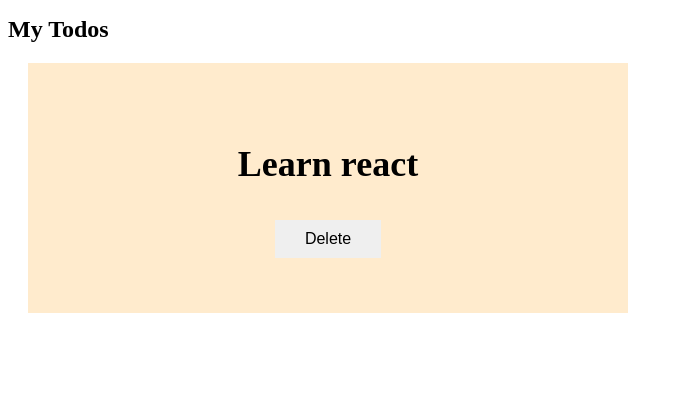
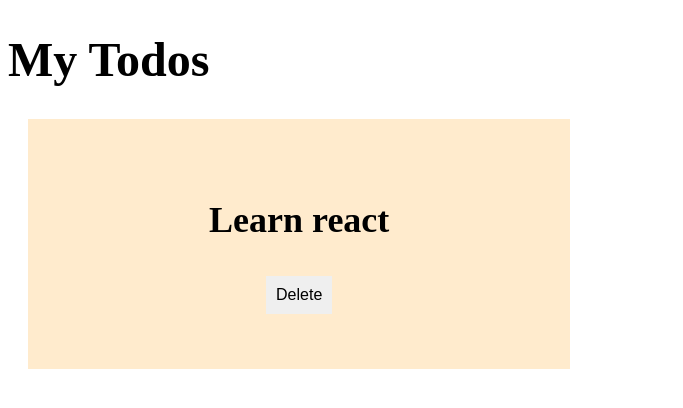
Before and after one commit to nguyxntuantai/CSE391-BTTH05, a plain HTML site: page index.html in a window 1280 px wide. Shown: the whole page, without its empty margins (0-683 px from the left). Drawn offline with Linux system fonts and the light colour scheme.

Commit message:
Add files via upload

```diff
--- a/index.html
+++ b/index.html
@@ -10,8 +10,8 @@
 </head>
 
 <body>
-    <div>
-        <h1 class="Title">My Todos</h1>
+    <div class="Title">
+        <h1>My Todos</h1>
     </div>
     <div class="Box" id="bienmat" >
         <h2 class="lrn">Learn react</h2>
--- a/style.css
+++ b/style.css
@@ -4,7 +4,8 @@
 }
 
 .Box{
-    width: 500px;
+    width: 35%;
+    height: 50%;
     border: 15px;
     padding: 50px;
     margin: 20px;
@@ -35,7 +36,7 @@
 }
 
 button{
-    padding: 10px 30px ;
+    padding: 10px 10px ;
     margin: 5px 0;
     border: none;
     cursor: pointer;
@@ -49,4 +50,6 @@ button{
     transform: translate(-50%, -50%);
     width: 50%;
     background-color: blanchedalmond;
+    width: auto;
+    height: auto;
 }
```
